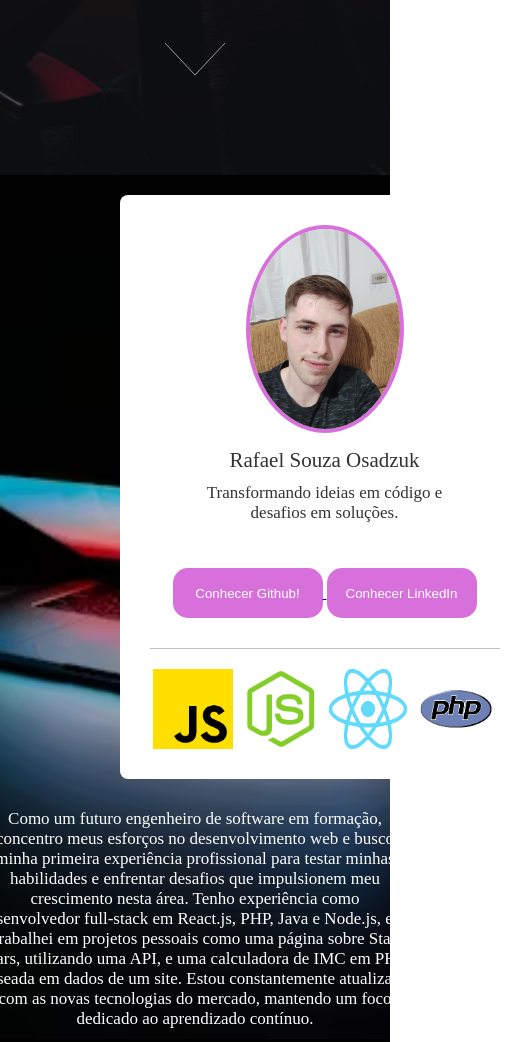
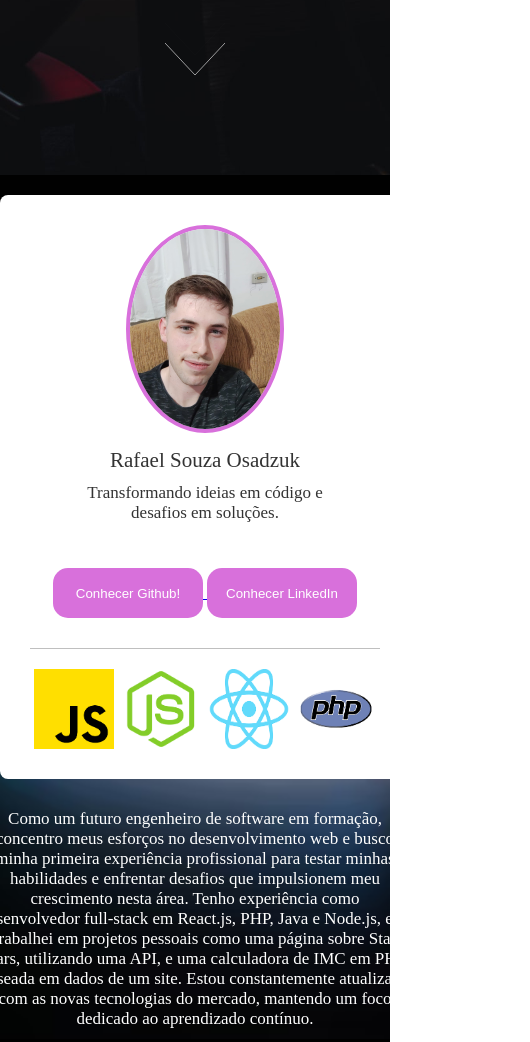
Before and after one commit to RafaOsadzuk/portifolio_Pessoal, a plain HTML site: page portifolio/index.html in a window 390 px wide. Shown: the part 669-1711 px from the top of the page, 530 px wide, since content can reach past the window. Drawn offline with Linux system fonts and the light colour scheme.

Commit message:
Update style.css
responsividade parcialmente arrumada

```diff
--- a/portifolio/style.css
+++ b/portifolio/style.css
@@ -372,11 +372,13 @@ footer{
         display: flex;
         flex-direction: column;
         height: auto;
+
     }
 
     .profile-content {
-        width: 90%;
+        width: auto;
         margin: 20px auto;
+        padding: 0;
     }
 
     .profile-sinopse {
@@ -403,6 +405,7 @@ footer{
         height: auto;
         padding: 20px;
         margin-bottom: 20px;
+        margin: 0;
     }
 
     .project-image {
@@ -421,7 +424,7 @@ footer{
     }
 }
 
-@media (max-width: 768px) {
+@media (min-width: 768px) {
     .hero-container {
         padding-top: 0;
         width: auto;
```
